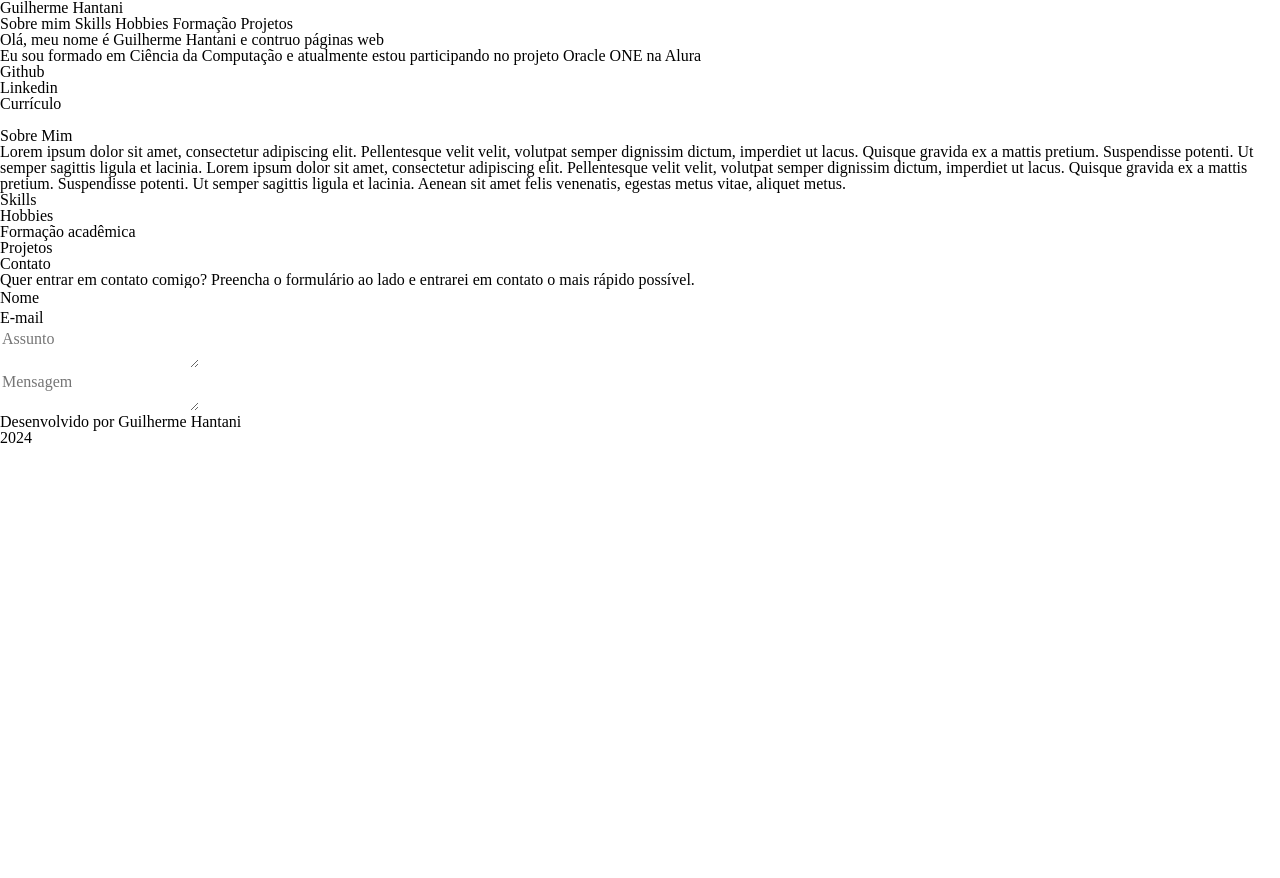
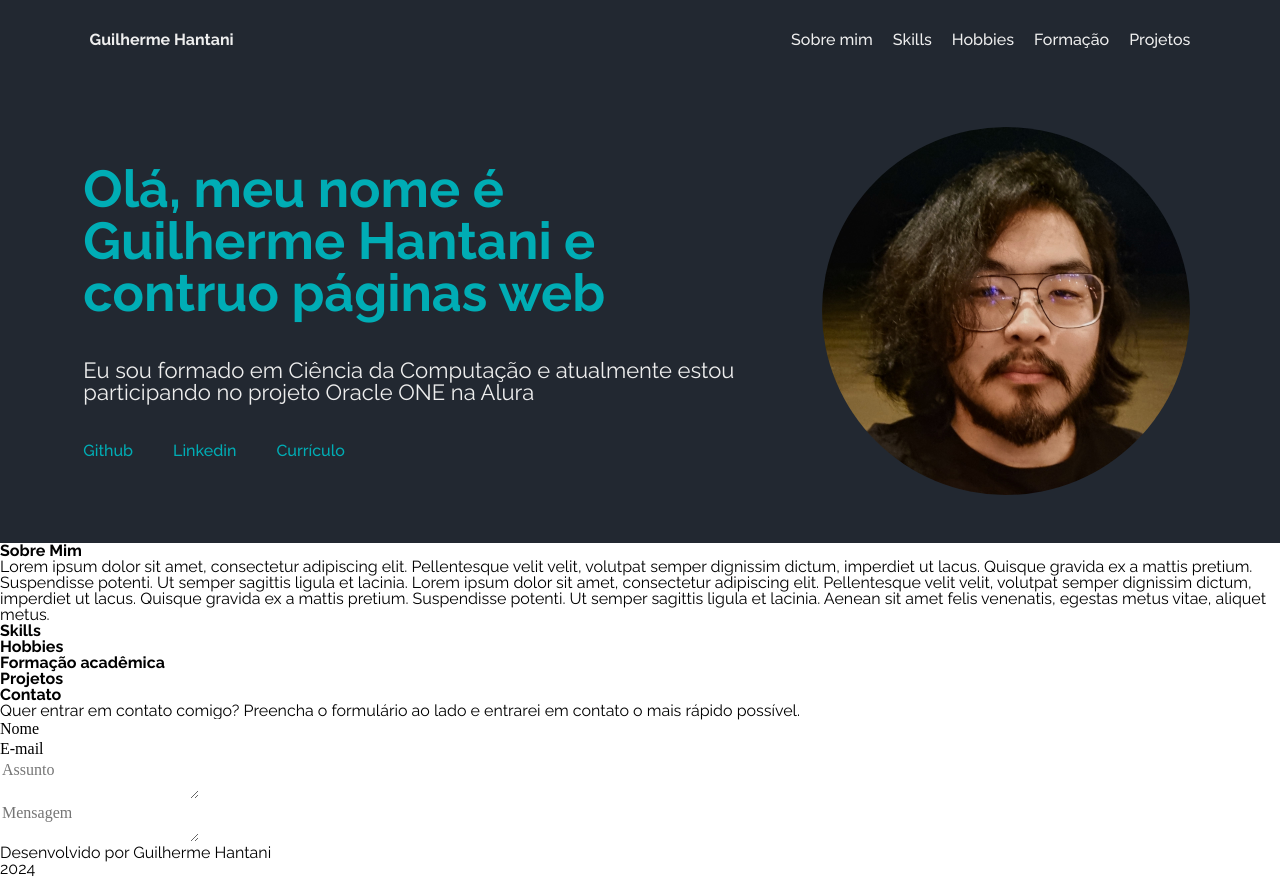
Before and after one commit to guihantani/portifolio-alura-challenge, a plain HTML site: page index.html in a window 1280 px wide. Before the commit the page ends 800 px from the top, so only its background shows below. Drawn offline with Linux system fonts and the light colour scheme.

Commit message:
ADD: CSS styling for "cabecalho" and "introducao"

```diff
--- a/css/style.css
+++ b/css/style.css
@@ -0,0 +1,94 @@
+@import url('https://fonts.googleapis.com/css2?family=Raleway:ital,wght@0,100..900;1,100..900&display=swap');
+
+:root{
+    --cor-1: #222831;
+    --cor-2: #393E46;
+    --cor-3: #00ADB5;
+    --cor-texto: #EEEEEE;
+}
+
+/* ATRIBUTOS BASICOS */
+
+h1{
+    font-family: "Raleway", sans-serif;
+    font-weight: 700;
+}
+
+h2{
+    font-family: "Raleway", sans-serif;
+    font-weight: 400;
+}
+
+a{
+    font-family: "Raleway", sans-serif;
+    font-weight: 500;
+}
+
+/* CABEÇALHO */
+
+.cabecalho{
+    background-color: var(--cor-1);
+    color: var(--cor-texto);
+    height: 10vh;
+    display: flex;
+    flex-direction: row;
+    justify-content: space-between;
+}
+
+.cabecalho__nome{
+    display : flex;
+    align-items: center;
+    padding-left: 7%;
+    font-size: 16px;
+}
+
+.cabecalho__navegacao{
+    display : flex;
+    align-items: center;
+    justify-content: space-between;
+    gap: 20px;
+    padding-right: 7%;
+    font-size: 16px;
+}
+
+/* INTRODUCAO */
+
+.introducao{
+    background-color: var(--cor-1);
+    display: flex;
+    flex-direction: row;
+    align-items: center;
+    padding-right: 7%;
+}
+
+.introducao__texto{
+    color: var(--cor-texto);
+    padding: 7%;
+    display: flex;
+    flex-direction: column;
+    justify-content: space-between;
+    gap: 40px;
+}
+
+.introducao__texto__1{
+    color: var(--cor-3);
+    font-size: 52px;
+}
+
+.introducao__texto__2{
+    font-size: 22px;
+}
+
+.introducao__texto__links{
+    color: var(--cor-3);
+    font-size: 16px;
+    display: flex;
+    justify-content: flex-start;
+    gap: 40px;
+}
+
+.introducao__imagem{
+    border-radius: 50%;
+}
+
+/* SOBRE MIM */
--- a/index.html
+++ b/index.html
@@ -8,8 +8,7 @@
     <title>Portifolio</title>
 </head>
 <body>
-    <header>
-        <nav>
+    <header class="cabecalho">
         <h1 class="cabecalho__nome">Guilherme Hantani</h1>
         <div class="cabecalho__navegacao">
             <a href="">Sobre mim</a>
@@ -18,20 +17,19 @@
             <a href="">Formação</a>
             <a href="">Projetos</a>
         </div>
-        </nav>
     </header>
 
     <section class="introducao">
         <div class="introducao__texto">
-            <h1>Olá, meu nome é Guilherme Hantani e contruo páginas web</h1>
-            <h2>Eu sou formado em Ciência da Computação e atualmente estou participando no projeto Oracle ONE na Alura</h2>
-            <ul>
+            <h1 class="introducao__texto__1">Olá, meu nome é Guilherme Hantani e contruo páginas web</h1>
+            <h2 class="introducao__texto__2">Eu sou formado em Ciência da Computação e atualmente estou participando no projeto Oracle ONE na Alura</h2>
+            <ul class="introducao__texto__links">
                 <li><a href="">Github</a></li>
                 <li><a href="">Linkedin</a></li>
                 <li><a href="">Currículo</a></li>
             </ul>
         </div>
-        <img src="" alt="" class="introducao__imagem">
+        <img src="./assets/guilherme.jpg" alt="Imagem de Guilherme Hantani" class="introducao__imagem" width="368" height="368">
     </section>
 
     <section class="sobre__mim">
```
Also changed, not shown: assets/guilherme.jpg (added). Lines whose indentation alone changed are shown as unchanged.
